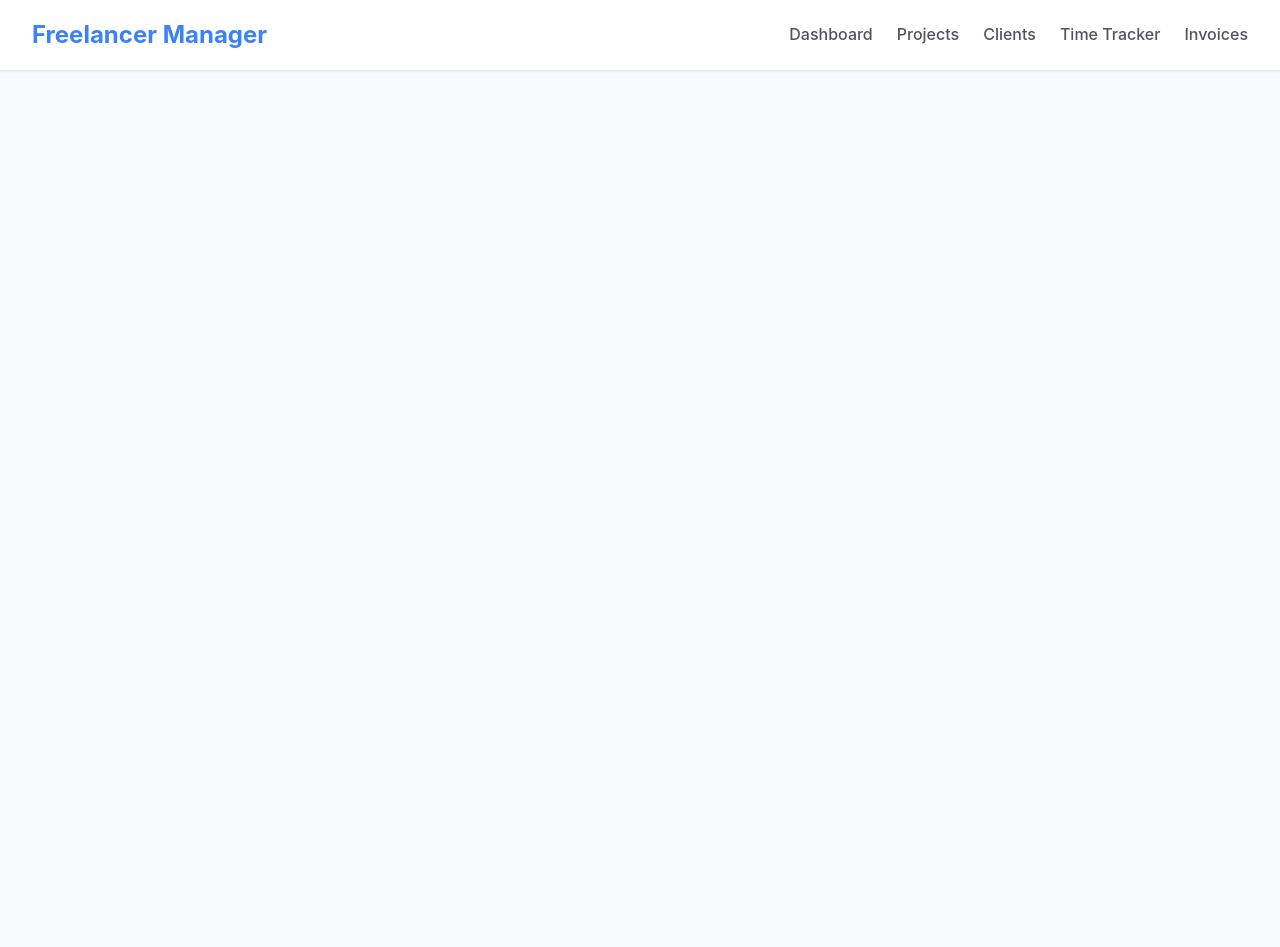
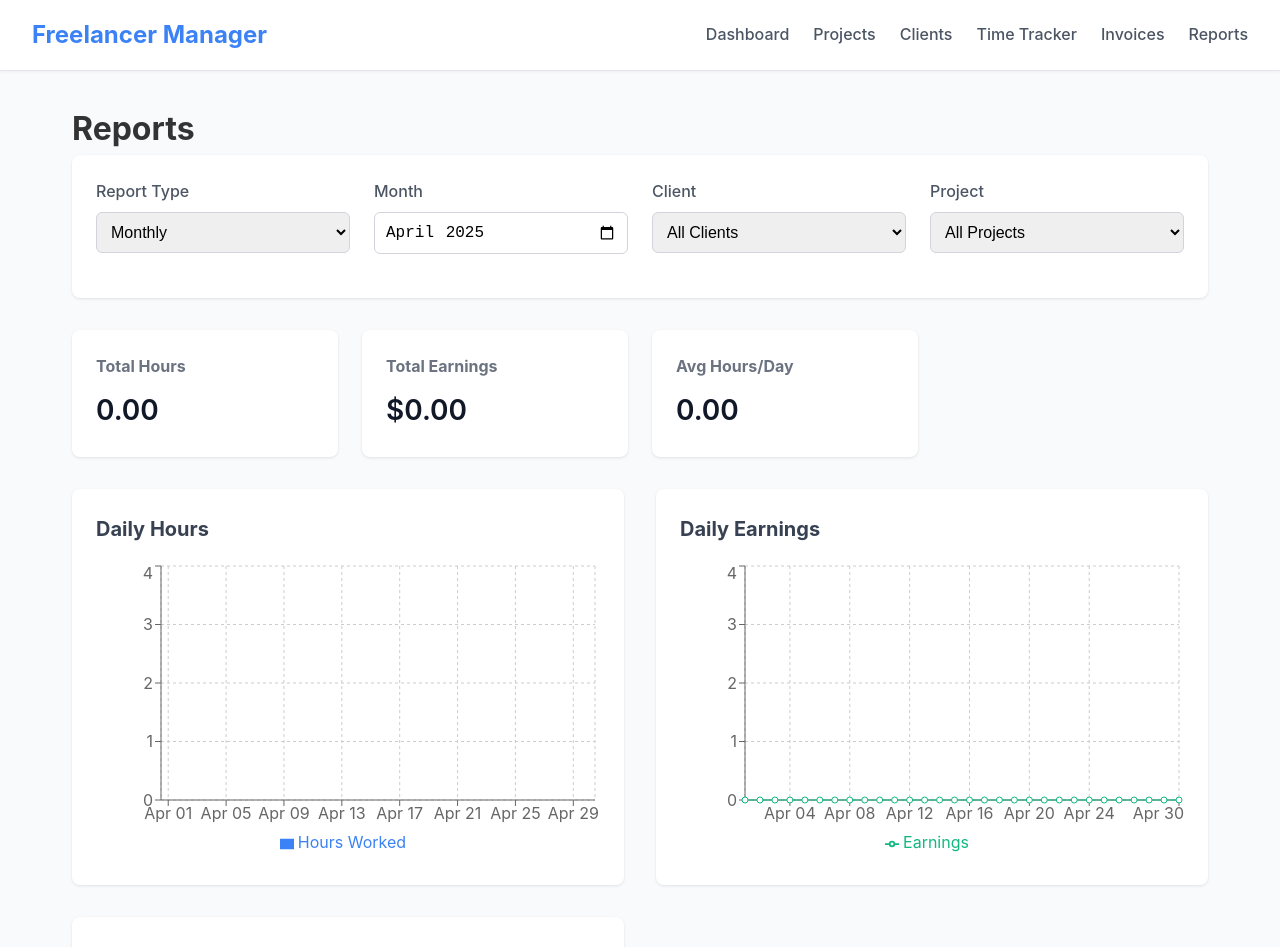
Before and after one commit to hemangtk/freelaceProject-endterm, a React (Vite) app: page /reports in a window 1280 px wide. Shown: the top 947 px of the page. Before the commit the page ends 800 px from the top, so only its background shows below. Built offline with nearby package versions, Linux system fonts and the light colour scheme.

Commit message:
added reports to the nav bar and also added pdf generation for invoice

```diff
--- a/src/App.jsx
+++ b/src/App.jsx
@@ -4,6 +4,7 @@ import Projects from "./pages/Projects"
 import Clients from "./pages/Clients"
 import TimeTracker from "./pages/TimeTracker"
 import Invoices from "./pages/Invoices"
+import Reports from "./pages/Reports"
 import ProjectDetails from "./pages/ProjectDetails"
 import Navbar from "./components/common/Navbar"
 import { AppProvider } from "./context/AppContext"
@@ -22,6 +23,7 @@ function App() {
               <Route path="/clients" element={<Clients />} />
               <Route path="/time-tracker" element={<TimeTracker />} />
               <Route path="/invoices" element={<Invoices />} />
+              <Route path="/reports" element={<Reports />} />
             </Routes>
           </main>
         </div>
--- a/src/components/common/Navbar.jsx
+++ b/src/components/common/Navbar.jsx
@@ -32,6 +32,11 @@ const Navbar = () => {
             Invoices
           </Link>
         </li>
+        <li className="nav-item">
+          <Link to="/reports" className="nav-link">
+            Reports
+          </Link>
+        </li>
       </ul>
     </nav>
   )
--- a/src/index.css
+++ b/src/index.css
@@ -633,3 +633,41 @@ button:disabled,
     flex-direction: column;
   }
 }
+
+/* Add this to the end of your existing CSS file */
+
+.reports-page {
+  max-width: 1200px;
+  margin: 0 auto;
+}
+
+.report-filters {
+  display: grid;
+  grid-template-columns: repeat(auto-fill, minmax(200px, 1fr));
+  gap: 1.5rem;
+  margin-bottom: 2rem;
+  background-color: #fff;
+  padding: 1.5rem;
+  border-radius: 8px;
+  box-shadow: 0 1px 3px rgba(0, 0, 0, 0.1);
+}
+
+.report-summary {
+  display: grid;
+  grid-template-columns: repeat(auto-fill, minmax(220px, 1fr));
+  gap: 1.5rem;
+  margin-bottom: 2rem;
+}
+
+.report-charts {
+  display: grid;
+  grid-template-columns: repeat(auto-fit, minmax(450px, 1fr));
+  gap: 2rem;
+  margin-bottom: 2rem;
+}
+
+@media (max-width: 768px) {
+  .report-charts {
+    grid-template-columns: 1fr;
+  }
+}
```
